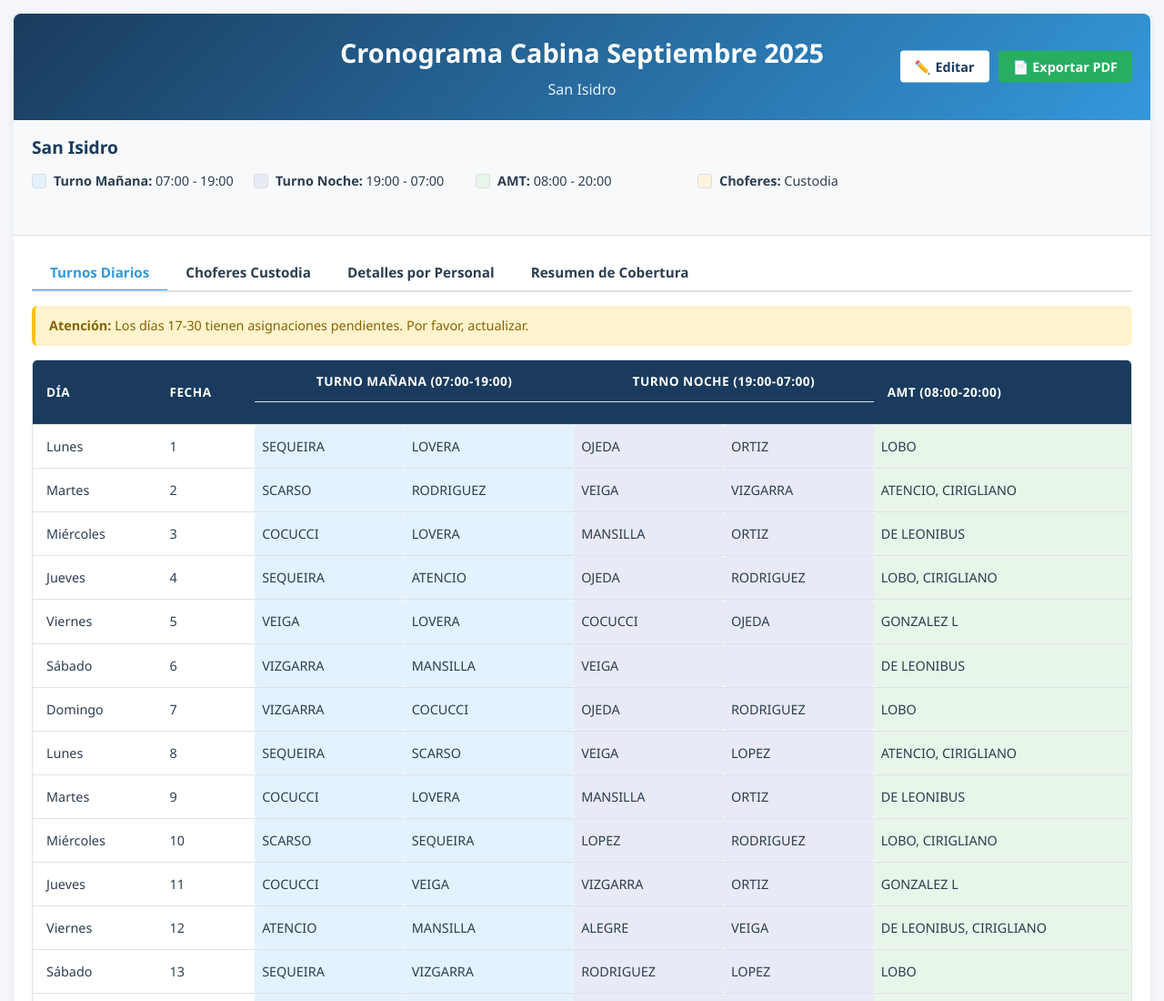
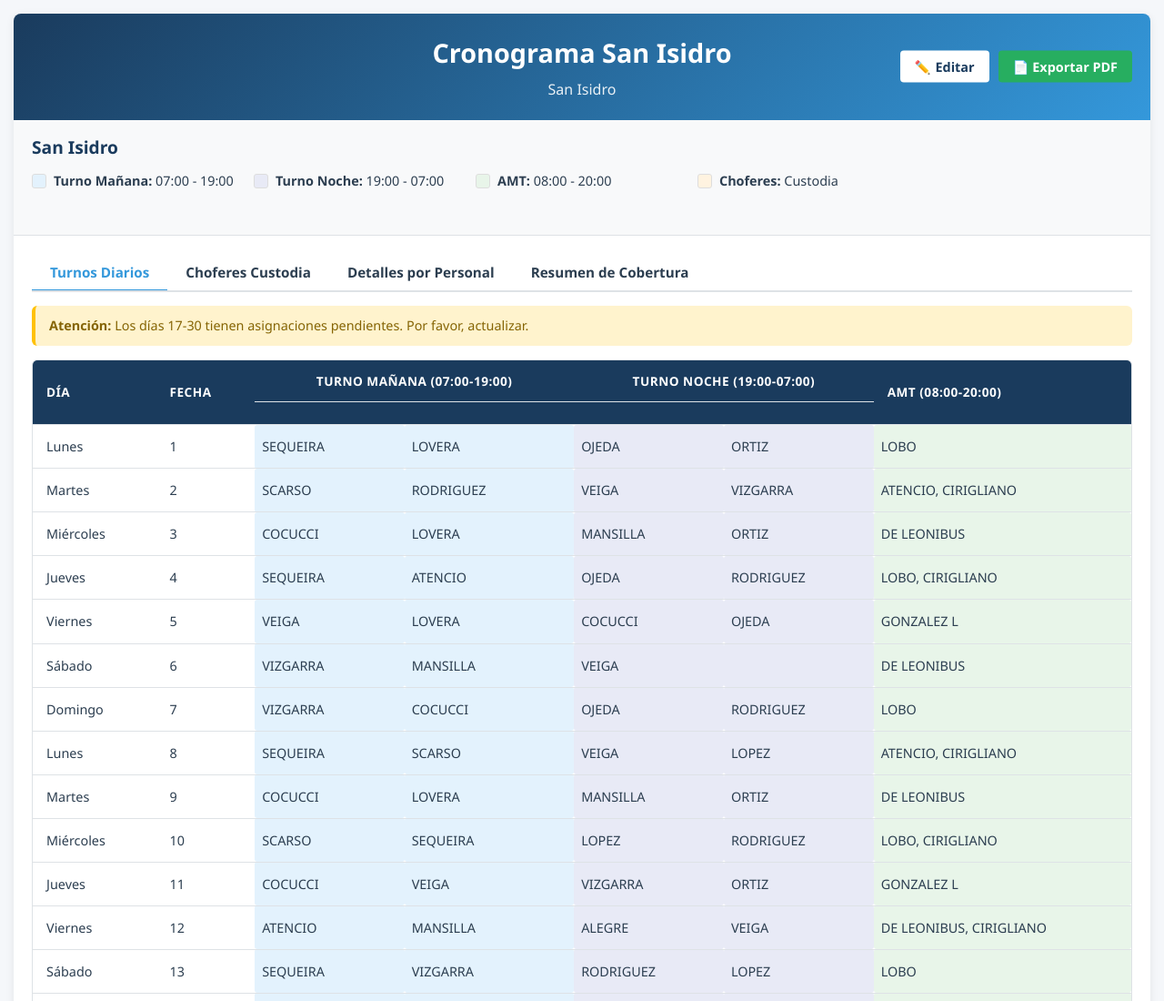
Before and after one commit to Facusaltok/Cronograma-San-Isidro, a plain HTML site: page index.html in a window 1280 px wide. Shown: the top 1100 px of the page at 91% size. Drawn offline with nearby package versions, Linux system fonts and the light colour scheme.

Commit message:
Update index.html

```diff
--- a/index.html
+++ b/index.html
@@ -476,7 +476,7 @@
 <body>
     <div class="container">
         <header>
-            <h1>Cronograma Cabina Septiembre 2025</h1>
+            <h1>Cronograma San Isidro</h1>
             <div class="subtitle">San Isidro</div>
             <div class="action-buttons">
                 <button class="btn btn-primary" onclick="toggleEditMode()">
```
